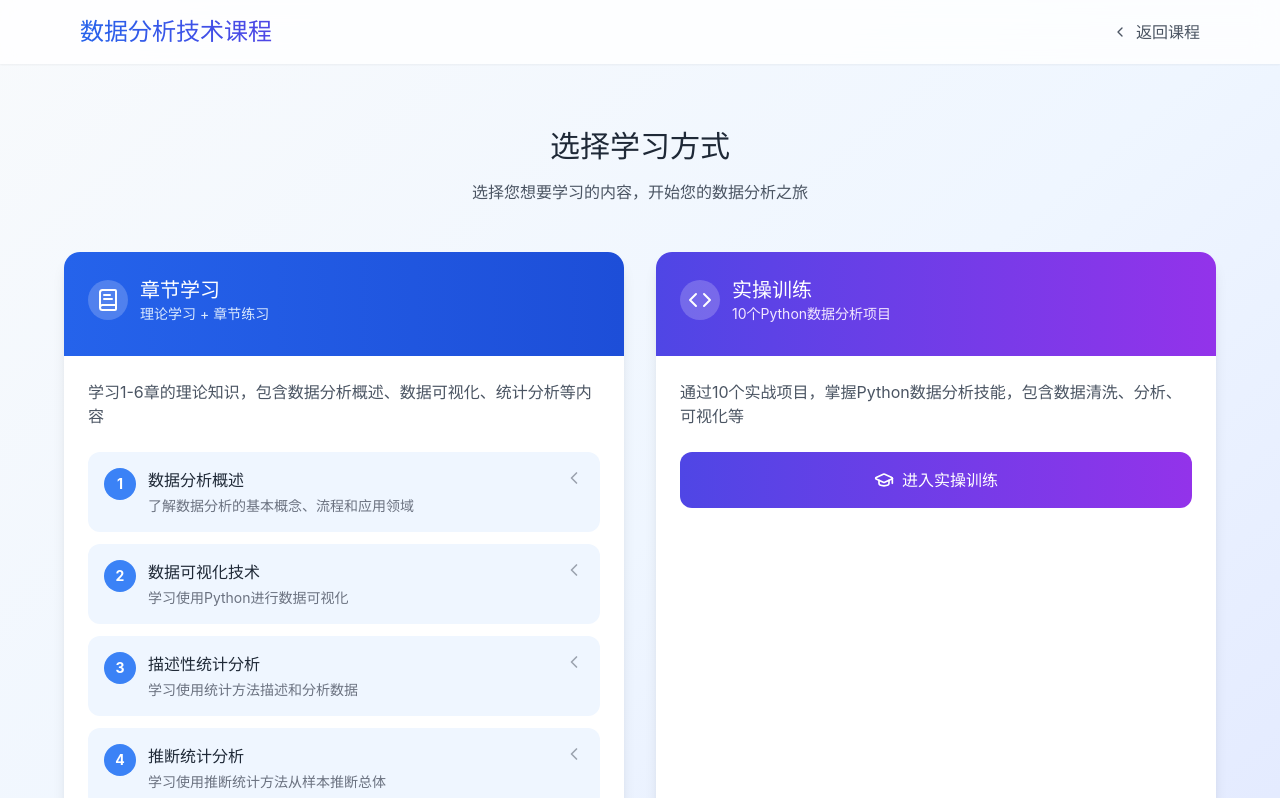
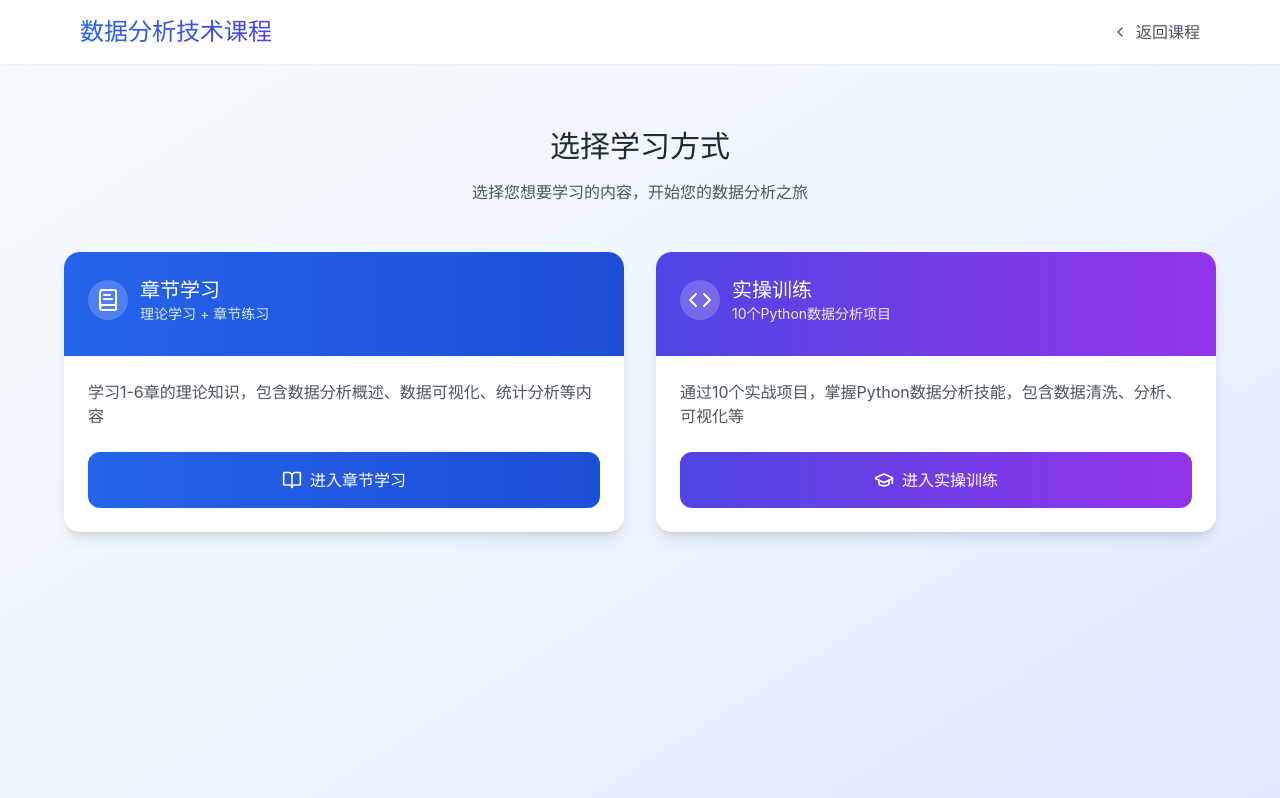
Before and after one commit to xiaolin518/LL6, a React (Vite) app: page /data-analysis/select in a window 1280 px wide. Shown: the top 798 px of the page. Built offline with nearby package versions, Linux system fonts and the light colour scheme.

Commit message:
移除章节列表，只保留进入章节学习按钮

```diff
--- a/src/pages/LearningSelect.tsx
+++ b/src/pages/LearningSelect.tsx
@@ -3,15 +3,6 @@ import { BookOpen, Code, ChevronLeft, BookText, GraduationCap } from 'lucide-rea
 
 export default function LearningSelect() {
   const navigate = useNavigate();
-
-  const chapters = [
-    { id: 'chapter1', title: '数据分析概述', description: '了解数据分析的基本概念、流程和应用领域' },
-    { id: 'chapter2', title: '数据可视化技术', description: '学习使用Python进行数据可视化' },
-    { id: 'chapter3', title: '描述性统计分析', description: '学习使用统计方法描述和分析数据' },
-    { id: 'chapter4', title: '推断统计分析', description: '学习使用推断统计方法从样本推断总体' },
-    { id: 'chapter5', title: '预测分析', description: '学习使用机器学习方法进行预测' },
-    { id: 'chapter6', title: '商务数据分析案例', description: '通过实际案例学习商务数据分析' },
-  ];
 
   return (
     <div className="min-h-screen bg-gradient-to-br from-slate-50 via-blue-50 to-indigo-100">
@@ -57,28 +48,13 @@ export default function LearningSelect() {
               </div>
               <div className="p-6">
                 <p className="text-gray-600 mb-6">学习1-6章的理论知识，包含数据分析概述、数据可视化、统计分析等内容</p>
-                <div className="space-y-3">
-                  {chapters.map((chapter, index) => (
-                    <button
-                      key={chapter.id}
-                      onClick={() => navigate(`/data-analysis#${chapter.id}`)}
-                      className="w-full text-left p-4 bg-blue-50 rounded-xl hover:bg-blue-100 transition-colors group"
-                    >
-                      <div className="flex items-start gap-3">
-                        <div className="w-8 h-8 rounded-full bg-blue-500 text-white flex items-center justify-center text-sm font-bold shrink-0">
-                          {index + 1}
-                        </div>
-                        <div className="flex-1">
-                          <h3 className="font-semibold text-gray-800 group-hover:text-blue-600 transition-colors">
-                            {chapter.title}
-                          </h3>
-                          <p className="text-sm text-gray-500 mt-1">{chapter.description}</p>
-                        </div>
-                        <ChevronLeft className="w-5 h-5 text-gray-400 group-hover:text-blue-500 group-hover:translate-x-1 transition-all" />
-                      </div>
-                    </button>
-                  ))}
-                </div>
+                <button
+                  onClick={() => navigate('/data-analysis')}
+                  className="w-full bg-gradient-to-r from-blue-600 to-blue-700 text-white py-4 rounded-xl font-semibold hover:from-blue-700 hover:to-blue-800 transition-colors flex items-center justify-center gap-2"
+                >
+                  <BookOpen className="w-5 h-5" />
+                  进入章节学习
+                </button>
               </div>
             </div>
 
```
